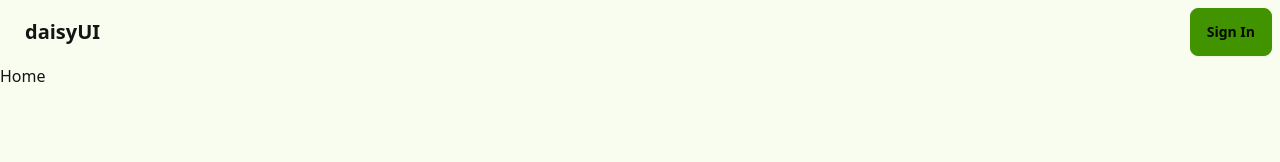
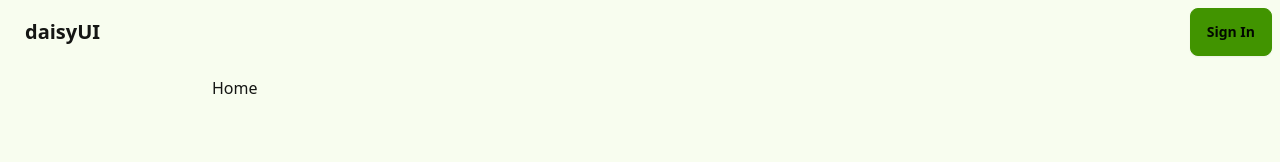
Before and after one commit to paulbgtr/trackhab, a React (Vite) app in the folder frontend/: page / in a window 1280 px wide. Shown: the top 162 px of the page. Built offline with nearby package versions, Linux system fonts and the light colour scheme.

Commit message:
feat: implement grid layout in Layout component

```diff
--- a/frontend/src/components/Layout/Layout.jsx
+++ b/frontend/src/components/Layout/Layout.jsx
@@ -4,7 +4,9 @@ export const Layout = ({ navbar, children, className }) => {
   return (
     <>
       {navbar && <Navbar />}
-      <div className={`${className}`}>{children}</div>
+      <div className={`${className}`}>
+        <div className="grid mx-auto px-5 py-3 max-w-4xl">{children}</div>
+      </div>
     </>
   );
 };
```
